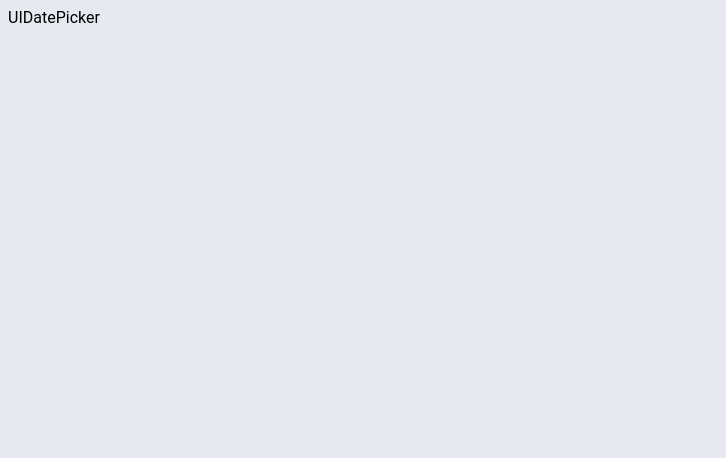
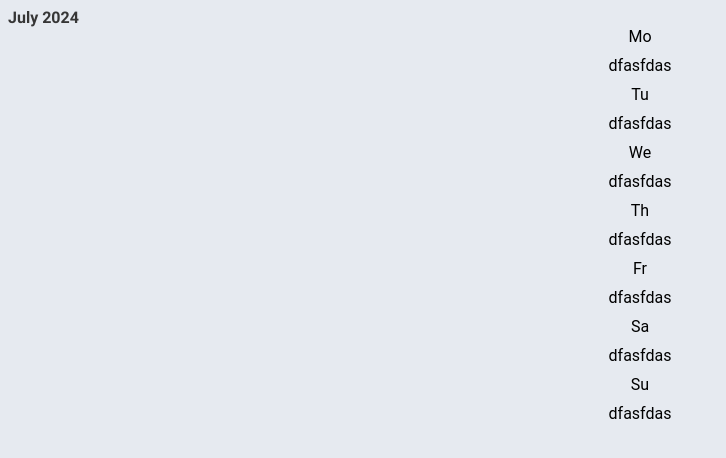
Before and after one commit to Mwiert/miniSpa, a Vue app: page /timebenders in a window 1280 px wide. Shown: the top 458 px of the page, without its empty margins (0-726 px from the left). Built offline with nearby package versions, Linux system fonts and the light colour scheme; a web font is replaced by a local one.

Commit message:
Update Data Section

```diff
--- a/src/components/UIDatePicker.vue
+++ b/src/components/UIDatePicker.vue
@@ -1,15 +1,66 @@
 <template>
-    <div>
-        UIDatePicker
+    <div class="ui-date-picker-c">
+        <div class="date-holder">
+            {{ currentMonth + " " +currentYear }}
+        </div>
+        <div v-for= "(days,index) in weekdays" :key="index" class="days-wrapper">
+            <div class="day-names">
+               {{ weekdays[index] }}
+            </div>
+            <div class= "days">
+                dfasfdas
+            </div>
+        </div>
     </div>
-</template>
+  </template>
+
 
 <script lang="ts">
+import dayjs from 'dayjs'
 export default {
     name:"UIDatePicker",
+    data() {
+        return {
+            showCalendar: false,
+            currentMonth: dayjs().format('MMMM'),
+            currentYear: dayjs().format('YYYY'),
+            weekdays: ['Mo', 'Tu', 'We', 'Th', 'Fr', 'Sa', 'Su'],
+            selectedDate: dayjs(),
+            daysInMonth: []
+        }
+    }
 }
 </script>
 
+
 <style lang="scss" scoped>
+@import '../assets/css/_fonts.scss';
 
+.ui-date-picker-c{
+    justify-content: center;
+    align-items: center;
+
+.date-holder{
+
+    font-family: Roboto;
+    letter-spacing: 0px;
+    color: #363636;
+    opacity: 1;
+    font-weight: bold;
+
+}
+.days-wrapper{
+    .day-names{
+        display:flex;
+        justify-content: space-evenly;
+        flex-direction: row;
+    }
+    .days{
+        display: grid;
+        justify-content: space-evenly;
+        padding: 10px;
+        font-size: 16px;
+    }
+}
+}
 </style>
```
